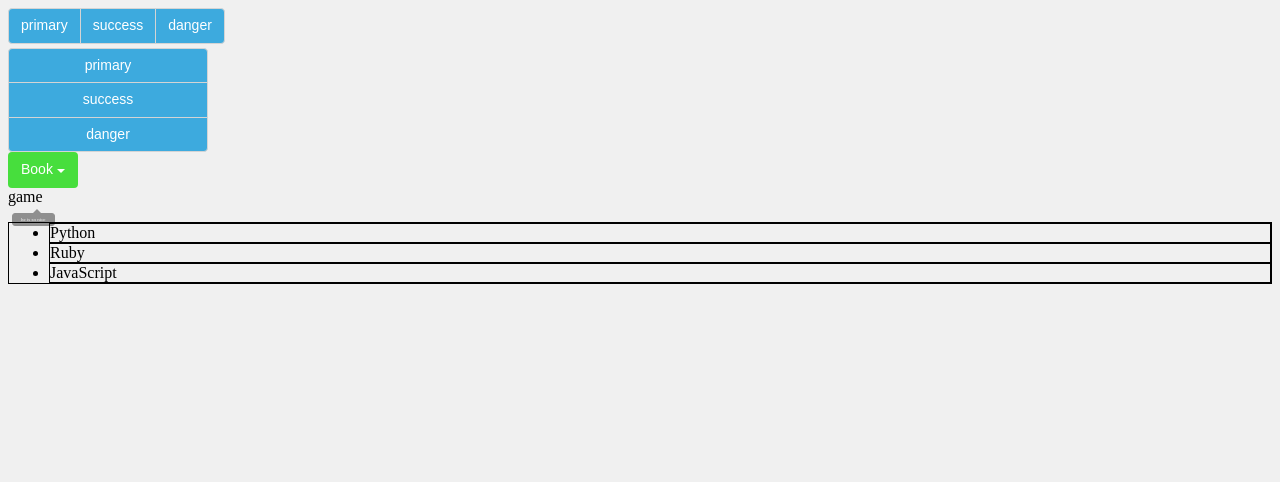
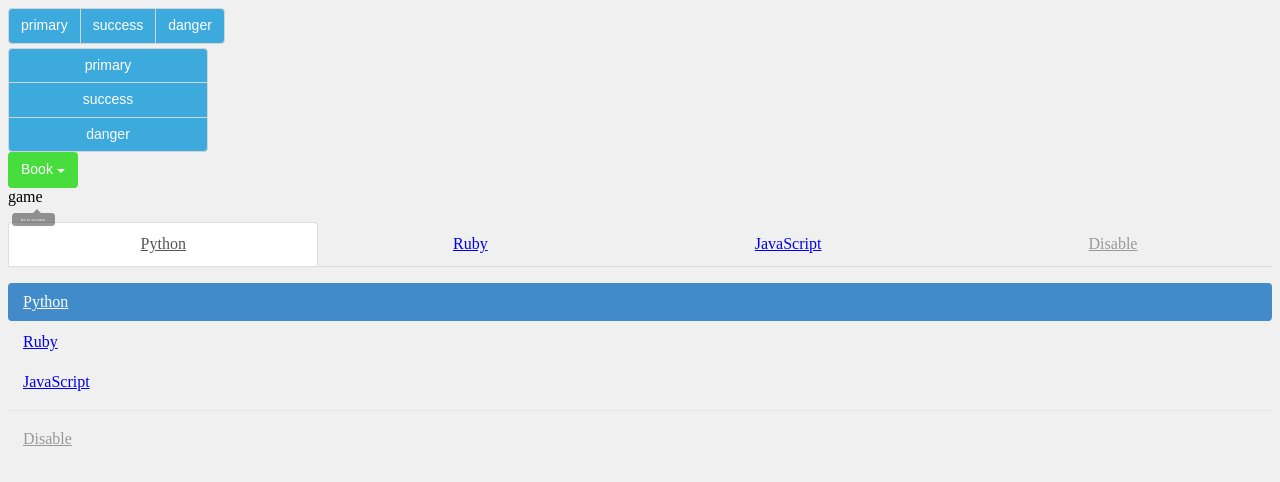
Before and after one commit to varrant/Monkey, a website built with webpack: page component/app/index.html in a window 1280 px wide. Built offline with nearby package versions, Linux system fonts and the light colour scheme.

Commit message:
导航栏

```diff
--- a/component/app/index.html
+++ b/component/app/index.html
@@ -39,12 +39,29 @@
       </div>
     </div>
 
+<!--
+    <ul class="nav">
+      <li><a href="#">Python</a></li>
+      <li><a href="#">Ruby</a></li>
+      <li><a href="#">JavaScript</a></li>
+      <li class="disabled"><a href="#">Disable</a></li>
+    </ul> -->
 
-    <ul class="nav">
-      <li>Python</li>
-      <li>Ruby</li>
-      <li>JavaScript</li>
+    <ul class="nav nav-tabs nav-justified">
+      <li class="active"><a href="#">Python</a></li>
+      <li><a href="#">Ruby</a></li>
+      <li><a href="#">JavaScript</a></li>
+      <li class="disabled"><a href="#">Disable</a></li>
     </ul>
+
+    <ul class="nav nav-stacked">
+      <li class="active"><a href="#">Python</a></li>
+      <li><a href="#">Ruby</a></li>
+      <li><a href="#">JavaScript</a></li>
+      <li class="nav-divider"></li>
+      <li class="disabled"><a href="#">Disable</a></li>
+    </ul>
+
     <script src="build/bundle.js"></script>
   </body>
 </html>
--- a/component/app/scss/_navbar.scss
+++ b/component/app/scss/_navbar.scss
@@ -1,9 +1,115 @@
-.nav {
-  border: 1px solid #000;
+@mixin clearfix() {
+  &:before,
+  &:after {
+    content: " "; // 1
+    display: table; // 2
+  }
+  &:after {
+    clear: both;
+  }
 }
 
-ul.nav {
+.nav {
+  margin-bottom: 0px;
+  padding-left: 0px;
+  list-style: none;
+  @include clearfix();
   li {
-    border: 1px solid #000;
+    position: relative;
+    display: block;
+    a {
+      position: relative;
+      display: block;
+      padding: 10px 15px;
+      &:hover, &:focus {
+        text-decoration: none;
+        background-color: #eee;
+      }
+    }
+  }
+
+  li.disabled {
+    a {
+      color: #999;
+      &:hover, &:focus {
+        text-decoration: none;
+        color: #999;
+        cursor: not-allowed;
+        background-color: transparent;
+      }
+    }
+  }
+
+  .nav-divider {
+    height: 1px;
+    margin: 9px 0;
+    overflow: hidden;
+    background-color: #e5e5e5;
   }
 }
+
+.nav-tabs {
+  border-bottom: 1px solid #ddd;
+  > li {
+    float: left;
+    margin-bottom: -1px;
+    > a {
+      margin-right: 2px;
+      line-height: 1.4;
+      border: 1px solid transparent;
+      border-radius: 4px 4px 0 0;
+      &:hover {
+        border-color: #eee #eee #ddd;
+      }
+    }
+    &.active {
+      a {
+        color: #555;
+        cursor: default;
+        background-color: #ffffff;
+        border: 1px solid #ddd;
+        border-bottom-color: transparent;
+      }
+    }
+  }
+
+}
+
+
+.nav-stacked {
+  li {
+    float: none;
+    a {
+      border-radius: 4px;
+    }
+    + li {
+      margin-top: 2px;
+    }
+    &.active {
+      a,
+      &:hover,
+      &:focus {
+        color: #fff;
+        background-color: #428bca;
+      }
+    }
+  }
+
+}
+
+
+.nav-justified {
+  width: 100%;
+
+  li {
+    float: none;
+    display: table-cell;
+    width: 1%;
+    a {
+      margin-bottom: 0px;
+      text-align: center;
+    }
+  }
+
+
+}
```
Also changed, not shown: component/build/bundle.js (deleted).
